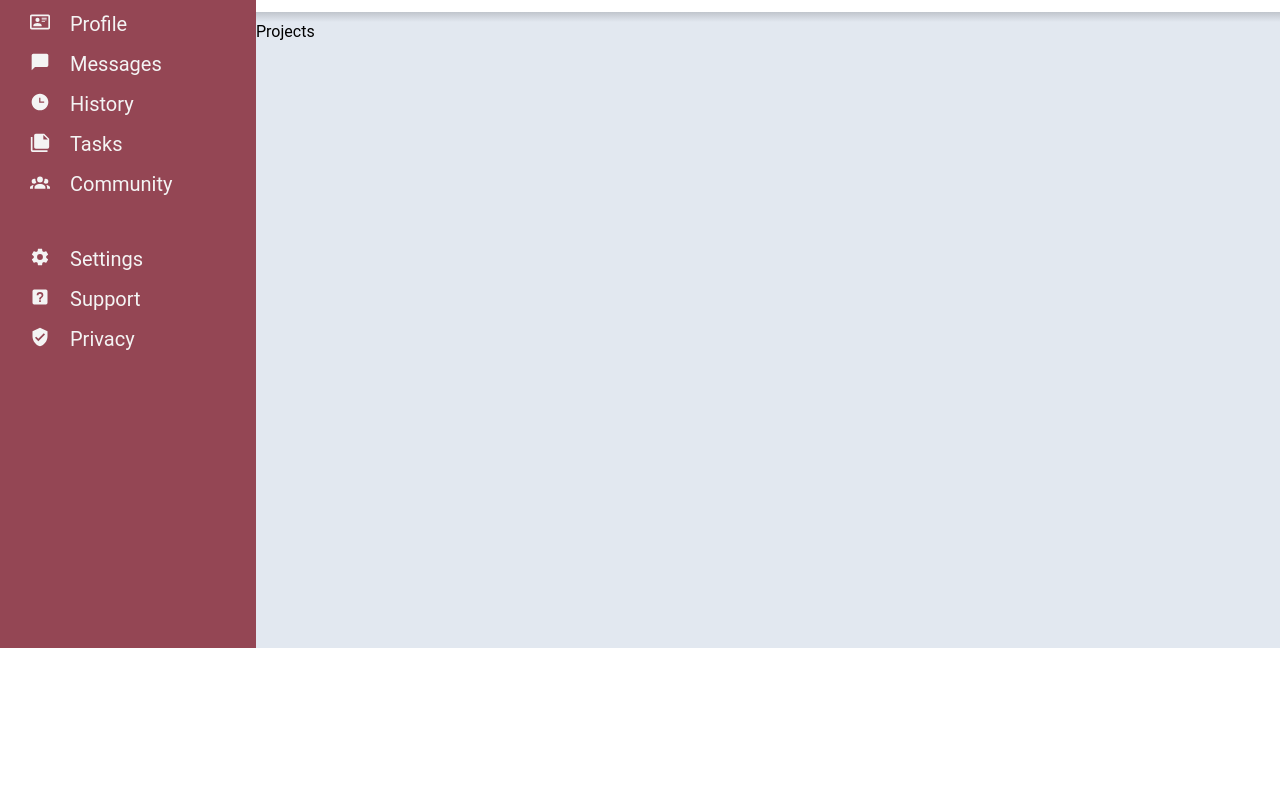
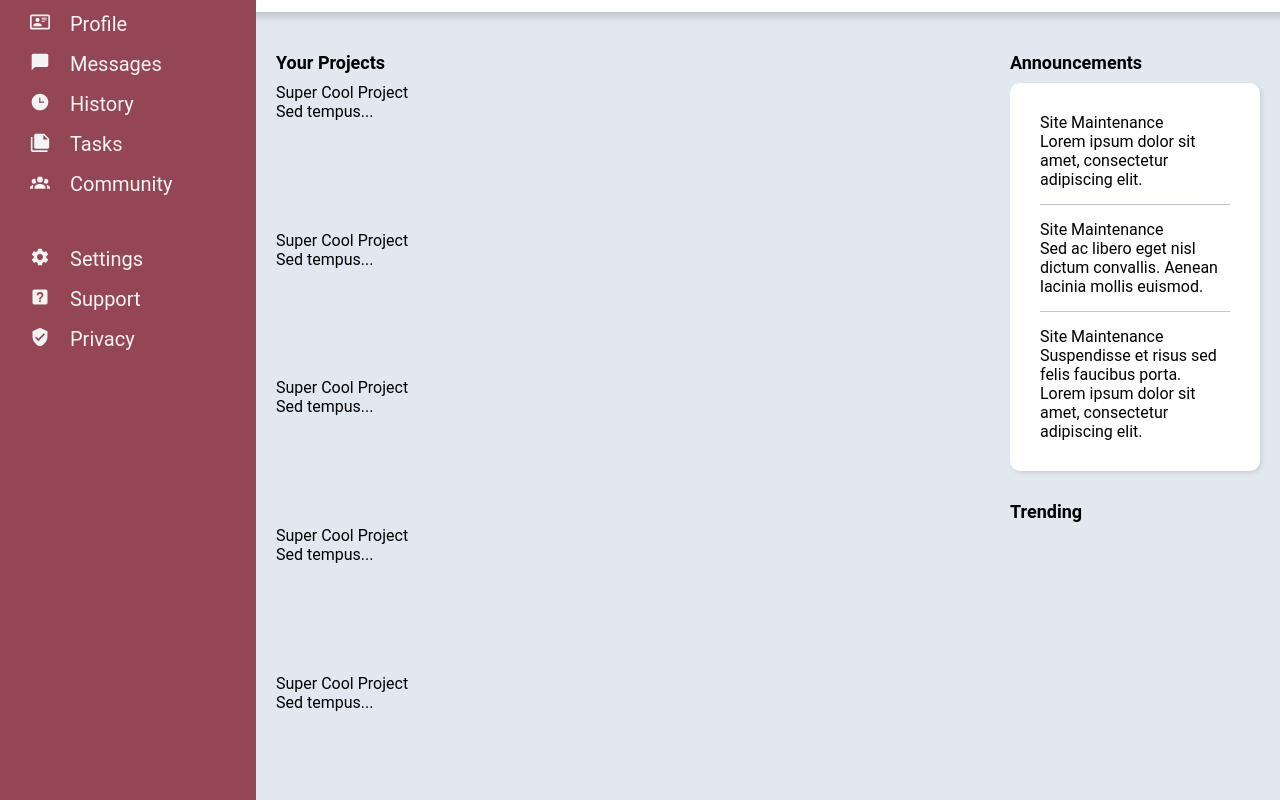
Before and after one commit to kristenmazza/admin-dashboard, a plain HTML site: page index.html in a window 1280 px wide. Shown: the part 152-952 px from the top of the page. Before the commit the page ends 800 px from the top, so only its background shows below. Drawn offline with Linux system fonts and the light colour scheme.

Commit message:
Add announcements section

```diff
--- a/index.html
+++ b/index.html
@@ -106,10 +106,61 @@
         <div class="main-content">
             <div class="shadow"></div>
 
-            <div class="projects">Projects
+            <div class="main-content-container">
+                <div class="title your-projects">Your Projects</div>
 
+                <div class="cards">
+                    <div class="card">
+                        <div class="card-title">Super Cool Project</div>
+                        <div class="card-info">Sed tempus...</div>
+                    </div>
+
+                    <div class="card">
+                        <div class="card-title">Super Cool Project</div>
+                        <div class="card-info">Sed tempus...</div>
+                    </div>
+
+                    <div class="card">
+                        <div class="card-title">Super Cool Project</div>
+                        <div class="card-info">Sed tempus...</div>
+                    </div>
+
+                    <div class="card">
+                        <div class="card-title">Super Cool Project</div>
+                        <div class="card-info">Sed tempus...</div>
+                    </div>
+
+                    <div class="card">
+                        <div class="card-title">Super Cool Project</div>
+                        <div class="card-info">Sed tempus...</div>
+                    </div>
+
+                    <div class="card">
+                        <div class="card-title">Super Cool Project</div>
+                        <div class="card-info">Sed tempus...</div>
+                    </div>
+                </div>
+
+                <div class="title announcements">Announcements</div>
+
+                <div class="announcements-card">
+                    <div class="item1">
+                        <div class="title">Site Maintenance</div>
+                        <div class="info">Lorem ipsum dolor sit amet, consectetur adipiscing elit.  </div>
+                    </div>
+                    <div class="item2">
+                        <div class="title">Site Maintenance</div>
+                        <div class="info">Sed ac libero eget nisl dictum convallis. Aenean lacinia mollis euismod. </div>
+                    </div>
+                    <div class="item3">
+                        <div class="title">Site Maintenance</div>
+                        <div class="info"> Suspendisse et risus sed felis faucibus porta. Lorem ipsum dolor sit amet, consectetur adipiscing elit.  </div>
+                    </div>
+                </div>
+
+                <div class="title trending">Trending</div>
+                <div class="trending-card">....</div>
             </div>
-            <div class="content-header"></div>
         </div>
 
     </div>
--- a/styles.css
+++ b/styles.css
@@ -169,3 +169,63 @@ a:link, a:visited, a:hover, a:active {
 .main-content {
     background-color:#e2e8f0;
 }
+
+.main-content-container {
+    display: grid;
+    grid-template-columns: 1fr 250px;
+    grid-template-rows: auto 1fr auto 1fr;
+    padding: 30px 20px;
+    /* grid-template-columns: repeat(auto, minmax(200px 1fr)); */
+}
+
+.main-content-container > .title {
+    font-size: 18px;
+    font-weight: bold;
+    padding-bottom: 10px;
+}
+
+.your-projects {
+    grid-row: 1;
+    grid-column: 1 / 3;
+}
+
+.cards {
+    grid-column: 1;
+    grid-row: 2 / 6;
+    display: grid;
+}
+
+.announcements {
+    grid-column: 2;
+    grid-row: 1;
+}
+
+.announcements-card {
+    grid-column: 2;
+    grid-row: 2 / 3;
+    background-color: #ffffff;
+    padding: 15px 30px;
+    border-radius: 10px;
+    box-shadow: 2px 2px 4px rgb(0 0 0 / 0.1);
+    margin-bottom: 30px;
+}
+
+.announcements-card > .item1, .item2 {
+    border-bottom: 1px #c0c5cc solid;
+    padding: 15px 0px;
+}
+
+.announcements-card > .item3 {
+    padding: 15px 0px;
+}
+
+.trending {
+    grid-column: 2;
+    grid-row: 3 / 4;
+}
+
+.trending-card {
+    grid-column: 2;
+    grid-row: 5 / 6;
+    background-color: #ffffff;
+}
```
